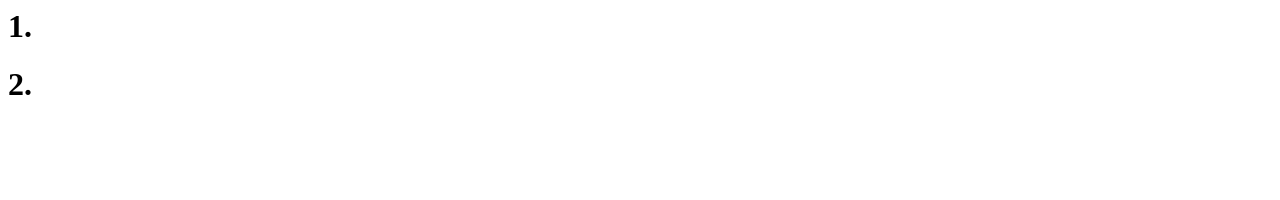
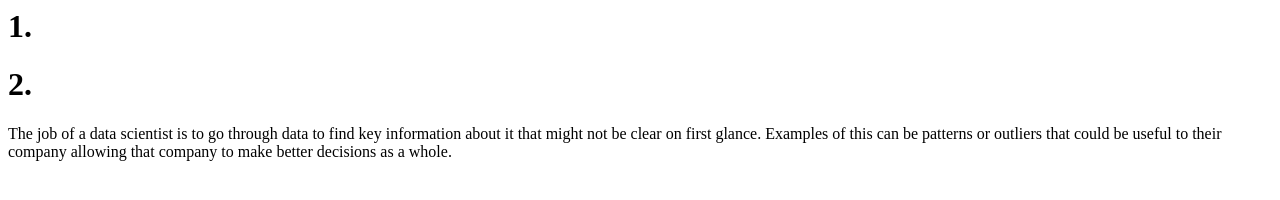
Before and after one commit to Croslin2010/10-28-19-hw, a plain HTML site: page index.html in a window 1280 px wide. Drawn offline with Linux system fonts and the light colour scheme.

Commit message:
Update index.html

```diff
--- a/index.html
+++ b/index.html
@@ -4,7 +4,7 @@
 <h1>1.</h1>
 
 <h1>2.</h1>
-
+ The job of a data scientist is to go through data to find key information about it that might not be clear on first glance.  Examples of this can be patterns or outliers that could be useful to their company allowing that company to make better decisions as a whole.
 </p>
 </body>
 </html>
```
